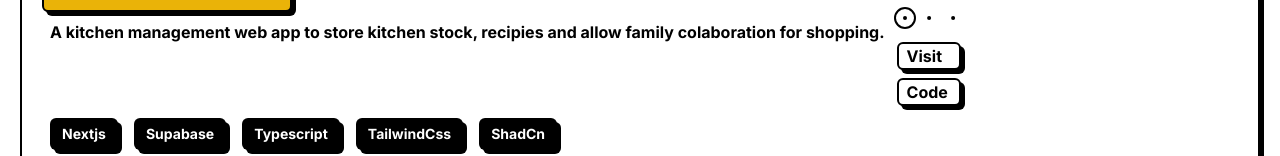
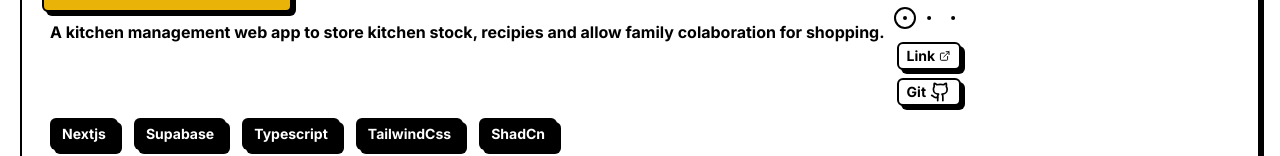
Before and after one commit to Joshuajrodrigues/dev-portfolio, a Next.js app: page / in a window 1280 px wide. Shown: the part 638-794 px from the top of the page. Built offline with nearby package versions, Linux system fonts and the light colour scheme.

Commit message:
minor css fix

```diff
--- a/components/projectLinks.tsx
+++ b/components/projectLinks.tsx
@@ -1,13 +1,14 @@
+import { ExternalLink, Github, Link } from "lucide-react";
 import React from "react";
 
 const ProjectLink = ({ visit, code }: { visit: string; code: string }) => {
   return (
     <div className="flex flex-col items-center justify-center mt-2">
-      <a className="flex cursor-pointer items-center rounded-md border-2 border-black bg-white w-16 m-1 px-2  font-bold shadow-[4px_4px_0px_0px_rgba(0,0,0,1)] transition-all hover:translate-x-[3px] hover:translate-y-[3px] hover:shadow-none">
-        Visit
+      <a className="flex text-sm cursor-pointer items-center rounded-md border-2 border-black bg-white w-16 m-1 px-2  font-bold shadow-[4px_4px_0px_0px_rgba(0,0,0,1)] transition-all hover:translate-x-[3px] hover:translate-y-[3px] hover:shadow-none">
+        Link <ExternalLink  className="ml-1" />
       </a>{" "}
-      <a className="flex cursor-pointer items-center rounded-md border-2 border-black bg-white w-16 m-1 px-2  font-bold shadow-[4px_4px_0px_0px_rgba(0,0,0,1)] transition-all hover:translate-x-[3px] hover:translate-y-[3px] hover:shadow-none">
-        Code
+      <a className="flex  text-sm  cursor-pointer items-center rounded-md border-2 border-black bg-white w-16 m-1 px-2  font-bold shadow-[4px_4px_0px_0px_rgba(0,0,0,1)] transition-all hover:translate-x-[3px] hover:translate-y-[3px] hover:shadow-none">
+        Git <Github className="ml-1" />
       </a>
     </div>
   );
```
